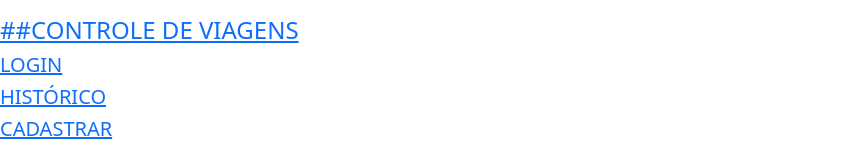
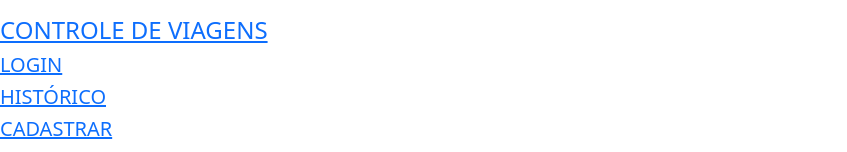
Before and after one commit to ClaitonBarchet/TCC-FINAL, a React (Create React App) app in the folder controleviagens/: page /Login in a window 1280 px wide. Shown: the top 152 px of the page, without its empty margins (0-847 px from the left). Built offline with nearby package versions, Linux system fonts and the light colour scheme; no server answers.

Commit message:
teste github

```diff
--- a/controleviagens/src/App.js
+++ b/controleviagens/src/App.js
@@ -45,7 +45,7 @@ import Alterarsenha from "./pages/alterarsenha/Alterarsenha";
     <p></p>
         <AuthProvider value={{user}}>
           <BrowserRouter>
-          <NavLink color="primary" to= "/"><h4>##CONTROLE DE VIAGENS</h4></NavLink>
+          <NavLink color="primary" to= "/"><h4>CONTROLE DE VIAGENS</h4></NavLink>
 
           <NavLink color="primary" to= "/login"><h5>LOGIN</h5></NavLink>
 
```
